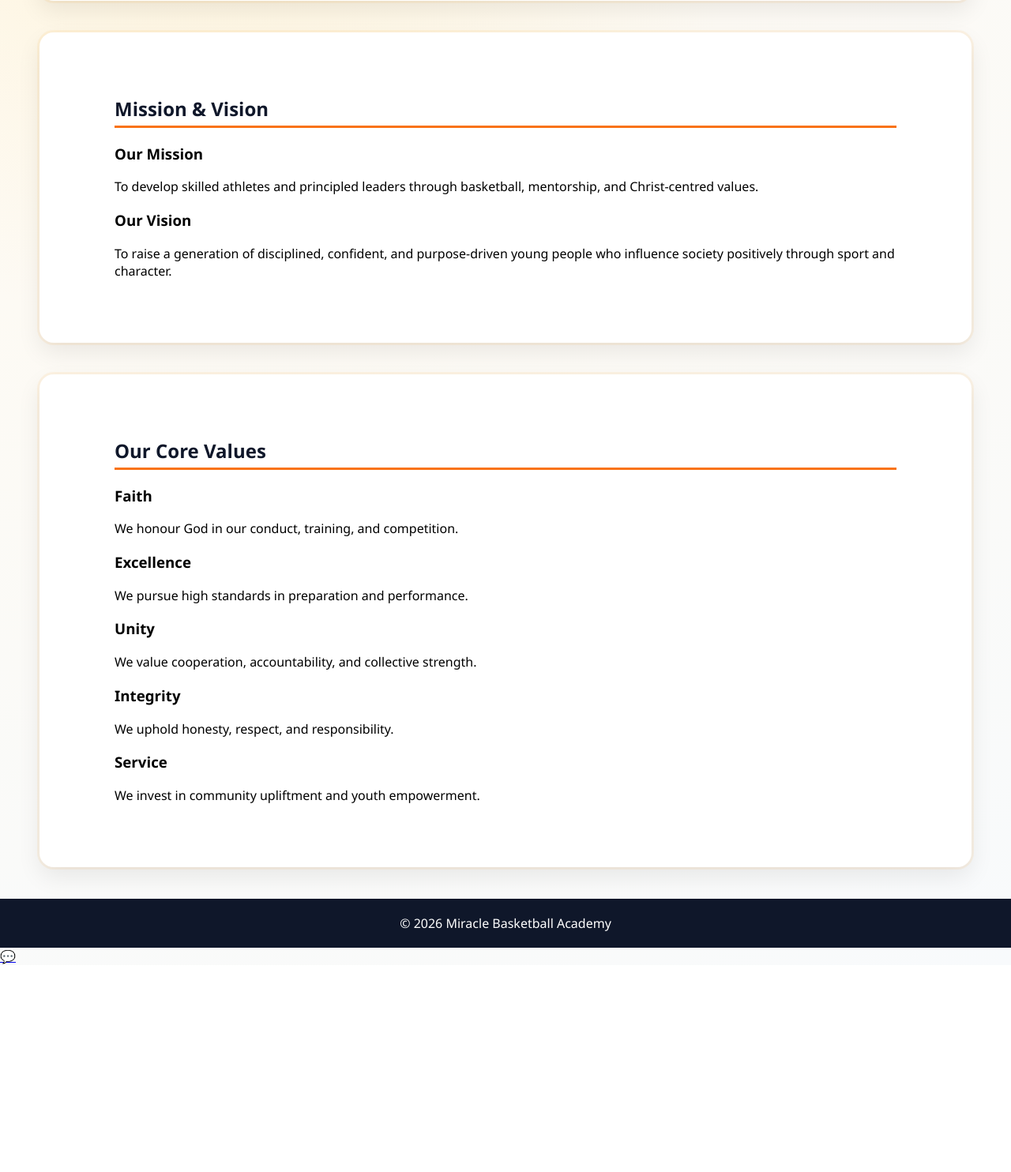
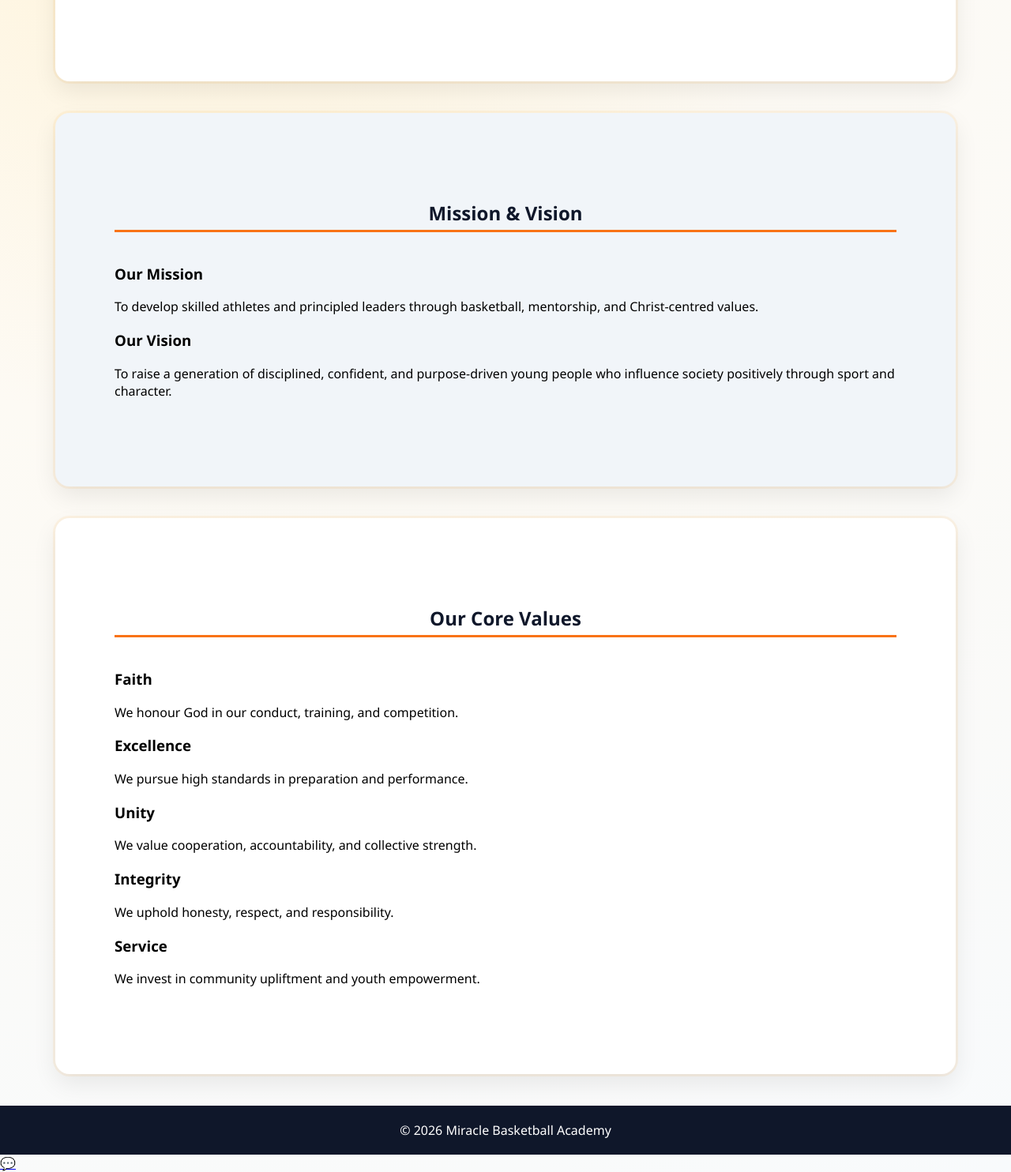
Before and after one commit to mccalsta/mba, a Flask app: page /about in a window 1280 px wide. Shown: the part 703-2187 px from the top of the page at 79% size. Before the commit the page ends 1924 px from the top, so only its background shows below. Run offline with Flask 3, Linux system fonts and the light colour scheme.

Commit message:
Update style.css

```diff
--- a/static/css/style.css
+++ b/static/css/style.css
@@ -1148,6 +1148,46 @@ margin-bottom:15px;
 }
 
 /* =========================================
+   GENERIC SECTIONS
+========================================= */
+
+.section{
+padding:80px 20px;
+}
+
+.section.light{
+background:#f1f5f9;
+}
+
+.section h2{
+text-align:center;
+margin-bottom:40px;
+}
+
+
+/* ABOUT LAYOUT */
+
+.about-container{
+display:grid;
+grid-template-columns:1fr 1fr;
+gap:40px;
+align-items:center;
+}
+
+.about-image img{
+width:100%;
+border-radius:10px;
+}
+
+@media(max-width:768px){
+
+.about-container{
+grid-template-columns:1fr;
+}
+
+}
+
+/* =========================================
    FOOTER
 ========================================= */
 
```
